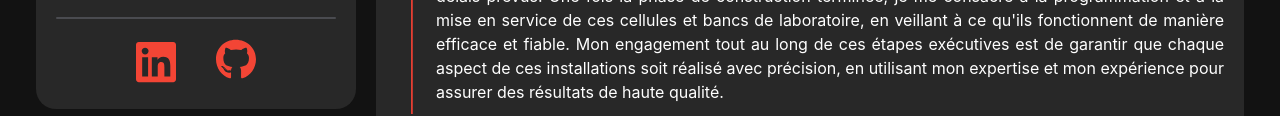
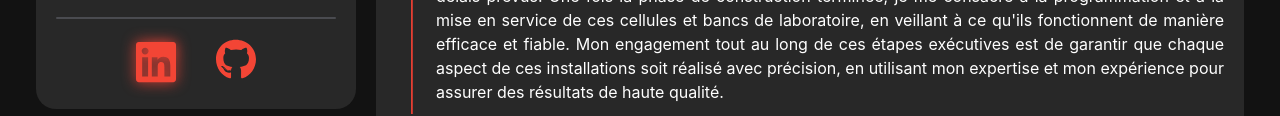
Before and after one commit to ArtiomInc/portfolio, a website built with Vite: page index.html in a window 1280 px wide. In both pictures the pointer is over the picture 156 px from the left and 597 px from the top of the page. Shown: the part 536-652 px from the top of the page. Built offline with nearby package versions, Linux system fonts and the light colour scheme; a web font is replaced by a local one.

Commit message:
Added dropshadow to social icon

```diff
--- a/src/style.css
+++ b/src/style.css
@@ -191,6 +191,9 @@ p {
   margin: 0 20px 0 20px;
   filter: invert(40%) sepia(44%) saturate(4062%) hue-rotate(339deg) brightness(95%) contrast(101%)
 }
+.social_icon:hover {
+  filter: invert(40%) sepia(44%) saturate(4062%) hue-rotate(339deg) brightness(95%) contrast(101%) drop-shadow(0 0 7px #f44336);
+}
 
 .separator {
   width: 50px;
```
